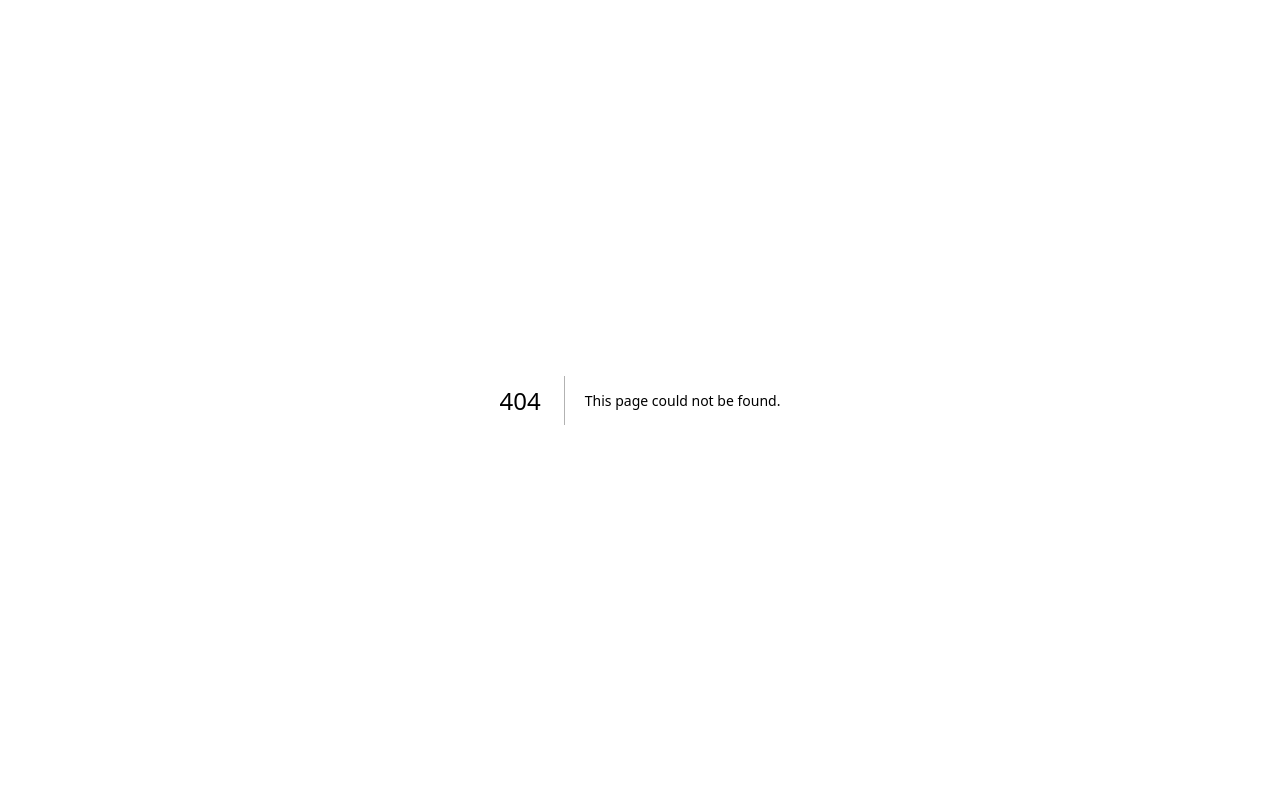
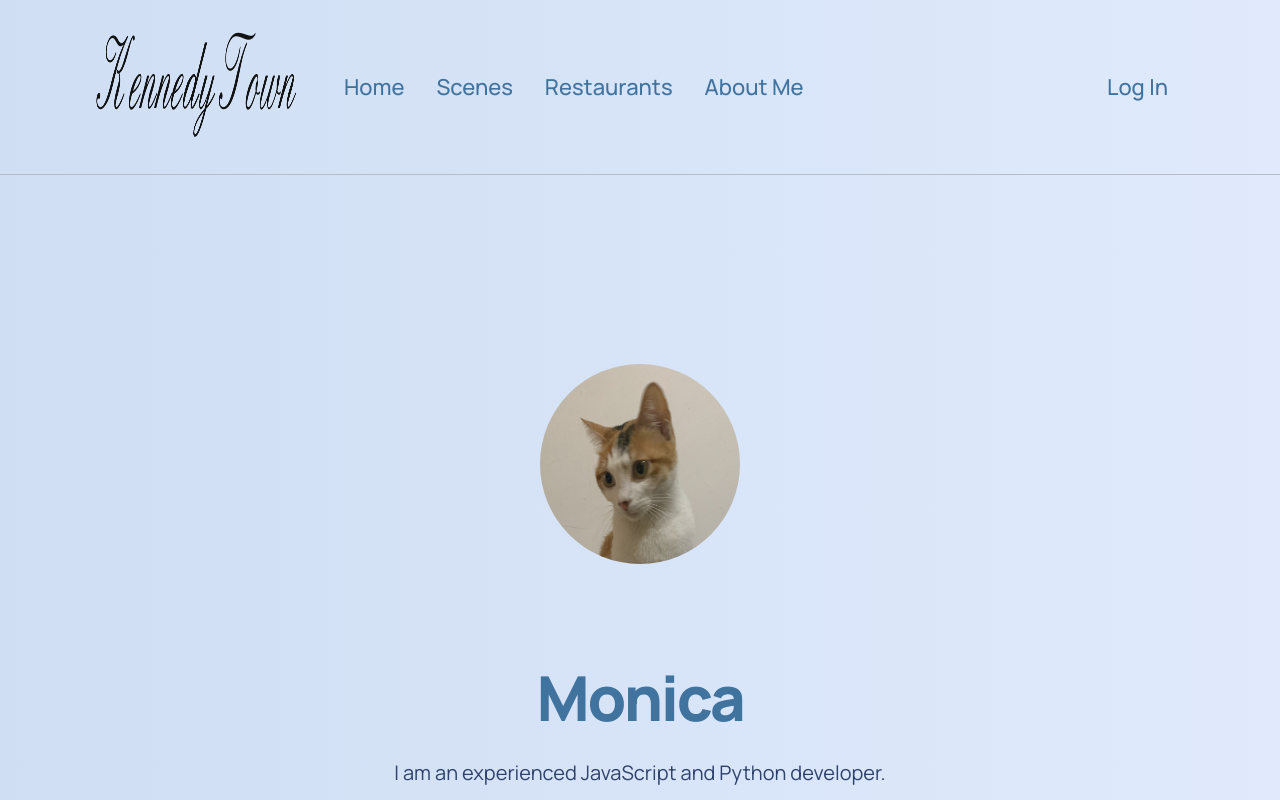
Before and after one commit to somanymonica/visit-kennedy-town, a Next.js app in the folder client/: page /about in a window 1280 px wide. Before the commit this address had no page. Shown: the top 800 px of the page. Built offline with nearby package versions, Linux system fonts and the light colour scheme.

Commit message:
feature: add nextjs && page about-me

```diff
--- a/client/components/Navbar/Navbar.jsx
+++ b/client/components/Navbar/Navbar.jsx
@@ -1,6 +1,7 @@
 import React from "react";
 import { RiMenu3Line, RiCloseLine } from "react-icons/ri";
 import Image from "next/image";
+import Link from "next/link";
 
 import styles from "./Navbar.module.css";
 import images from "../../constants/images";
@@ -15,16 +16,16 @@ const Navbar = () => {
         </div>
         <div className={styles.navbar_links_container}>
           <p>
-            <a href="#home">Home</a>
+            <Link href="/#home">Home</Link>
           </p>
           <p>
-            <a href="#intro">Introduction</a>
+            <Link href="/#scenes">Scenes</Link>
           </p>
           <p>
-            <a href="#scenes">Scenes</a>
+            <Link href="/#restaurants">Restaurants</Link>
           </p>
           <p>
-            <a href="#restaurants">Restaurants</a>
+            <Link href="/about">About Me</Link>
           </p>
         </div>
       </div>
--- a/client/constants/data.js
+++ b/client/constants/data.js
@@ -23,4 +23,10 @@ const places = [
   },
 ];
 
-export default { places };
+const aboutMe = {
+  avatar: images.avatar,
+  name: "Monica",
+  desc: "I am an experienced JavaScript and Python developer.",
+};
+
+export default { places, aboutMe };
--- a/client/constants/images.js
+++ b/client/constants/images.js
@@ -12,6 +12,8 @@ import s2 from "../public/s2.jpeg";
 import s3 from "../public/s3.jpeg";
 import s4 from "../public/s4.jpeg";
 
+import avatar from "../public/avatar.png";
+
 export default {
   logo,
   kd,
@@ -24,4 +26,5 @@ export default {
   s2,
   s3,
   s4,
+  avatar,
 };
--- a/client/constants/index.js
+++ b/client/constants/index.js
@@ -1,5 +1,4 @@
 import images from "./images";
-// import coastal from "../public/coastal.mp4";
 import data from "./data";
 
 export { images, data };
--- /dev/null
+++ b/client/container/AboutMe/AboutMe.js
@@ -0,0 +1,20 @@
+import Image from "next/image";
+
+import { data } from "../../constants";
+import styles from "./AboutMe.module.css";
+
+const AboutMe = () => (
+  <div className={styles.about}>
+    <Image
+      priority
+      src={data.aboutMe.avatar}
+      height={200}
+      width={200}
+      alt="avatar"
+    />
+    <h1 className="header_h1">{data.aboutMe["name"]}</h1>
+    <p className="header_p">{data.aboutMe.desc}</p>
+  </div>
+);
+
+export default AboutMe;
--- /dev/null
+++ b/client/container/AboutMe/AboutMe.module.css
@@ -0,0 +1,14 @@
+.about {
+    display: flex;
+    flex-direction: column;
+    justify-content: center;
+    align-items: center;
+    min-height: 100vh;
+
+    padding: 2rem 6rem;
+}
+
+.about img {
+    border-radius: 50%;
+    margin-bottom: 6rem;
+}
--- a/client/container/Footer/Footer.jsx
+++ b/client/container/Footer/Footer.jsx
@@ -1,8 +1,13 @@
 import styles from "./Footer.module.css";
+import { BsGithub } from "react-icons/bs";
 
 const Footer = () => (
   <div className={styles.footer}>
-    <p>2023 Monica. All Rights reserved.</p>
+    <p>
+      <a href="https://github.com/somanymonica/visit-kennedy-town">
+        2023 Monica. All Rights reserved. <BsGithub />
+      </a>
+    </p>
   </div>
 );
 
--- a/client/container/Scenes/Scenes.jsx
+++ b/client/container/Scenes/Scenes.jsx
@@ -1,7 +1,8 @@
 import styles from "./Scenes.module.css";
 import Image from "next/image";
 
-import { data, images } from "../../constants";
+import { images } from "../../constants";
+import { data } from "../../constants";
 
 const RecommandCard = ({ imgUrl, title, desc }) => (
   <div className={styles.recommand_card}>
--- a/client/container/index.js
+++ b/client/container/index.js
@@ -1,6 +1,7 @@
 import Header from "./Header/Header";
 import Restaurants from "./Restaurants/Restaurants";
 import Scenes from "./Scenes/Scenes";
+import AboutMe from "./AboutMe/AboutMe";
 import Footer from "./Footer/Footer";
 
-export { Header, Restaurants, Scenes, Footer };
+export { Header, Restaurants, Scenes, AboutMe, Footer };
--- a/client/package.json
+++ b/client/package.json
@@ -16,7 +16,7 @@
   },
   "scripts": {
     "dev": "next dev",
-    "build": "next build",
+    "build": "next build && next export",
     "start": "next start"
   },
   "eslintConfig": {
--- /dev/null
+++ b/client/pages/about.js
@@ -0,0 +1,13 @@
+import Footer from "../container/Footer/Footer";
+import { AboutMe } from "../container";
+import Navbar from "../components/Navbar/Navbar";
+
+const About = () => (
+  <div className="gradient__bg">
+    <Navbar />
+    <AboutMe />
+    <Footer />
+  </div>
+);
+
+export default About;
--- a/client/pages/index.js
+++ b/client/pages/index.js
@@ -1,7 +1,7 @@
 import { Header, Restaurants, Scenes, Footer } from "../container";
 import { Navbar } from "../components";
 
-const App = () => (
+const Home = () => (
   <div className="gradient__bg">
     <Navbar />
     <Header />
@@ -11,4 +11,4 @@ const App = () => (
   </div>
 );
 
-export default App;
+export default Home;
```
Also changed, not shown: client/public/avatar.png (added).
